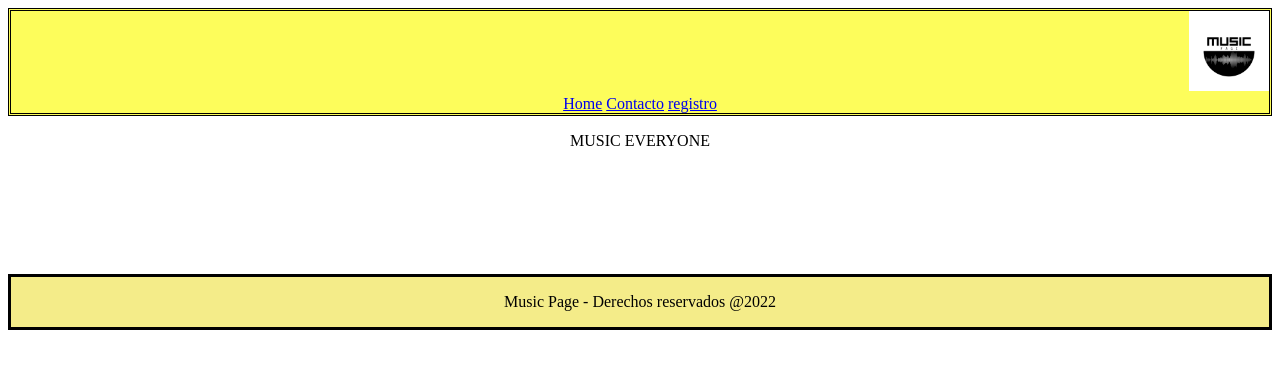
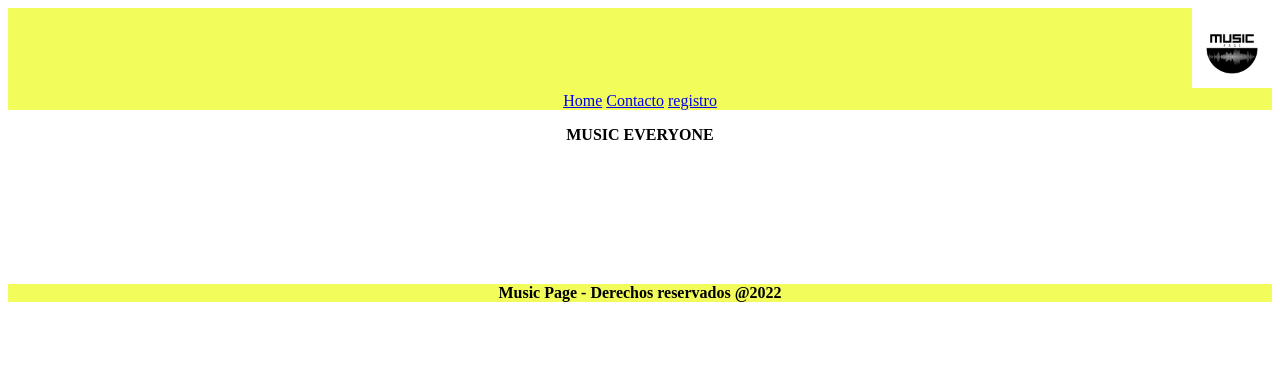
Before and after one commit to RoldanNatalia/Proyecto-Codo-a-Codo-G13, a plain HTML site: page index.html in a window 1280 px wide. Drawn offline with Linux system fonts and the light colour scheme.

Commit message:
Modifique estilos

```diff
--- a/css/estilos.css
+++ b/css/estilos.css
@@ -1,17 +1,24 @@
-header{
-    background-color: rgb(253, 253, 91);
+*{
+    padding: 0;
+    box-sizing: border-box;
+}
+html{
+    font-size: 1rem;
+    height: 100%;
+}
+header, footer{
+    background-color: rgb(242, 253, 91);
     text-align: center;
     border-style: double;
+    border: 3px;
 }
 p{
     text-align: center;
+    text-shadow: 3px;
+    font-weight: bold;
 
 }
-footer{
-    background-color: rgb(244, 236, 137);
-   /* border-radius: 5px;*/
-    border-style:solid;
-}
+
 .logo{
     border-color: rgb(243, 183, 32);
     text-align: right;
```
